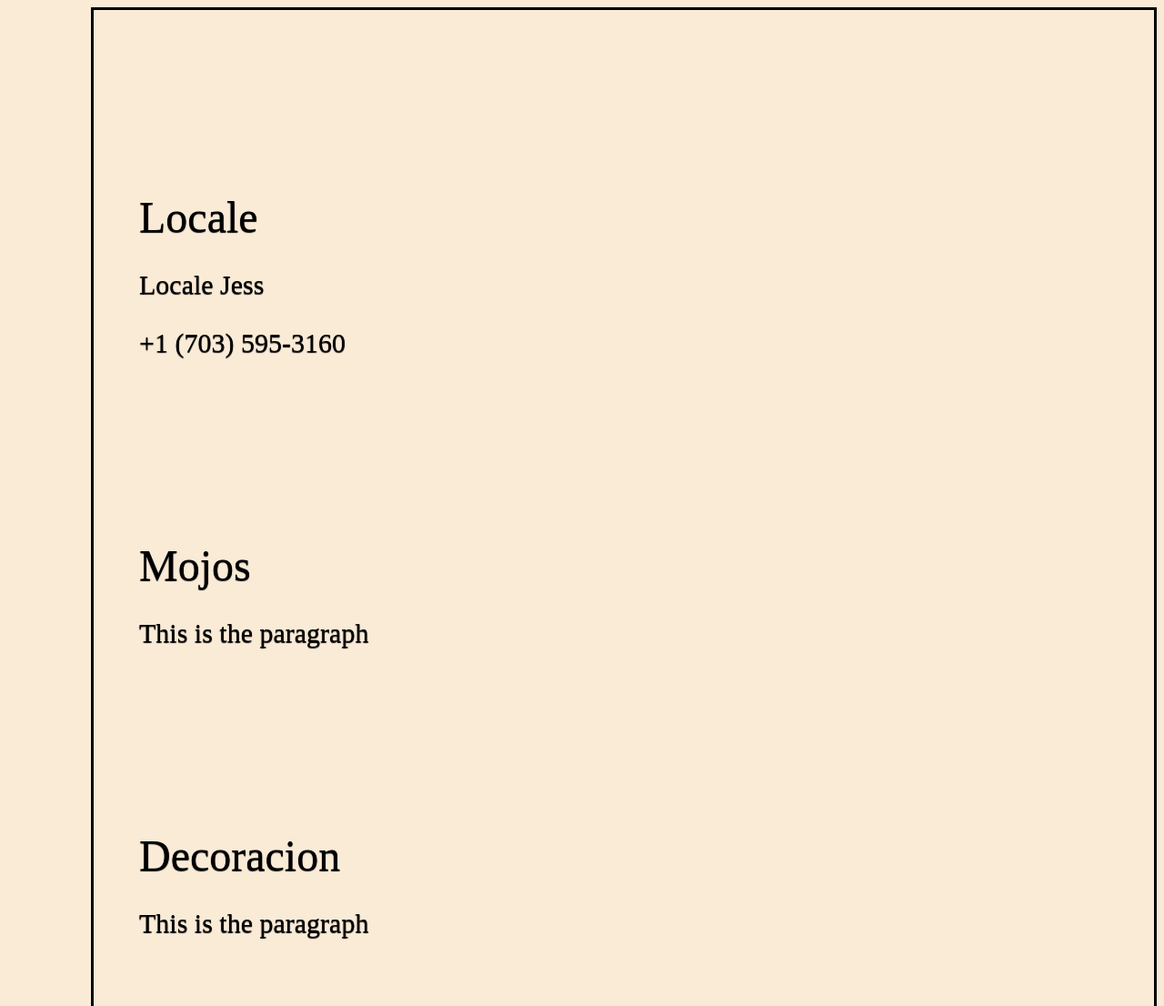
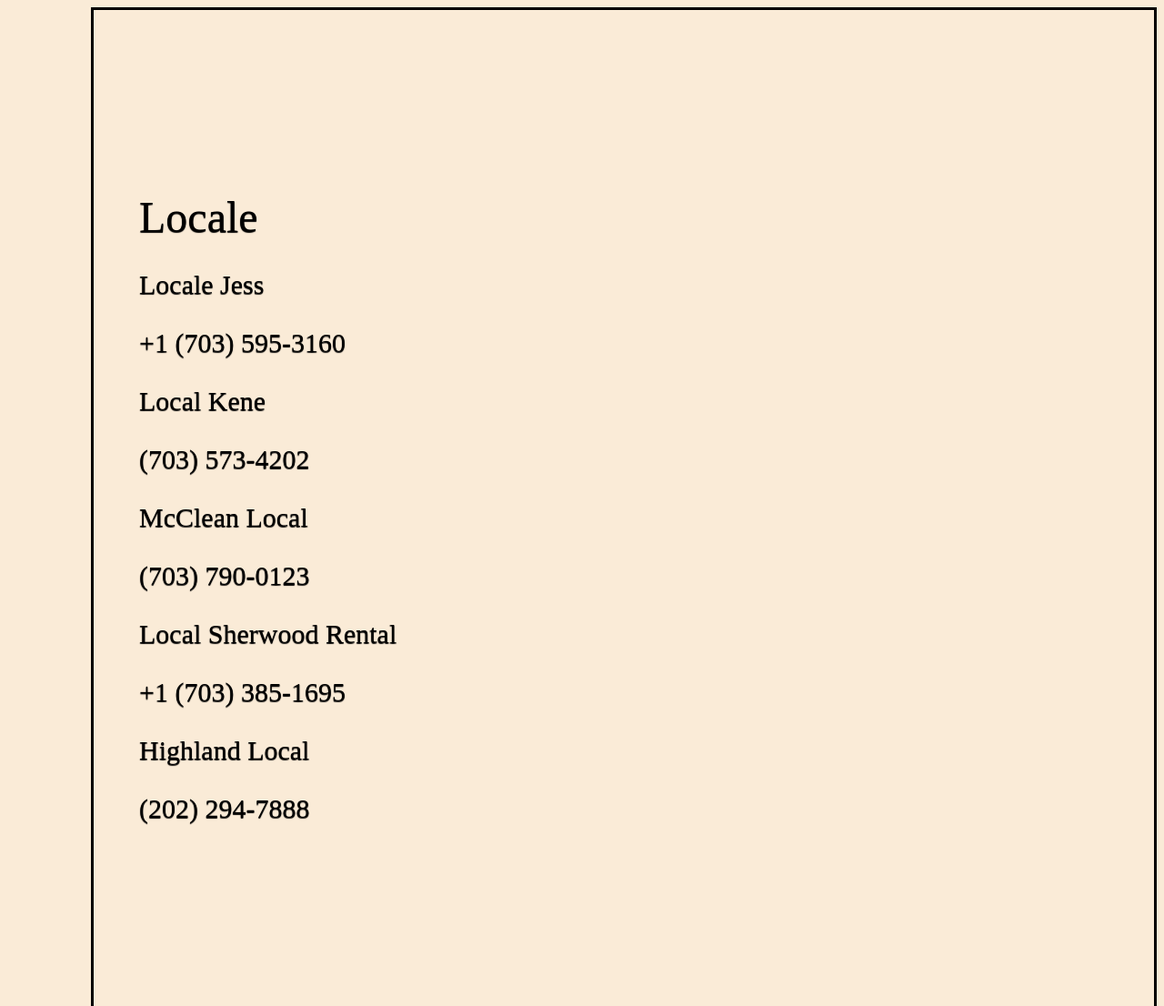
Before and after one commit to react2tech/website, a plain HTML site: page project.html in a window 1280 px wide. Shown: the top 1106 px of the page at 91% size. Drawn offline with Linux system fonts and the light colour scheme.

Commit message:
add p text

```diff
--- a/project.html
+++ b/project.html
@@ -40,6 +40,14 @@
 <header>Locale</header>
 <p>Locale Jess</p>
 <p>+1 (703) 595-3160</p>
+<p>Local Kene</p>
+<p>(703) 573-4202</p>
+<p>McClean Local</p>
+<p>(703) 790-0123</p>
+<p>Local Sherwood Rental</p>
+<p>+1 (703) 385-1695</p>
+<p>Highland Local</p>
+<p>(202) 294-7888</p>
 <header>Mojos</header>
 <p>This is the paragraph</p>
 <header>Decoracion</header>
```
